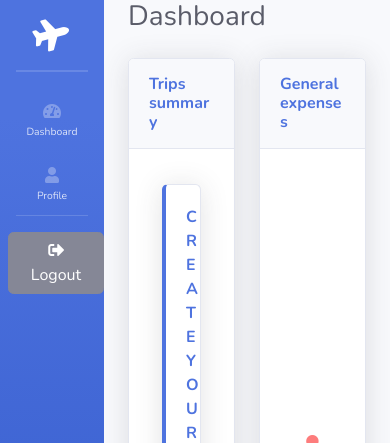
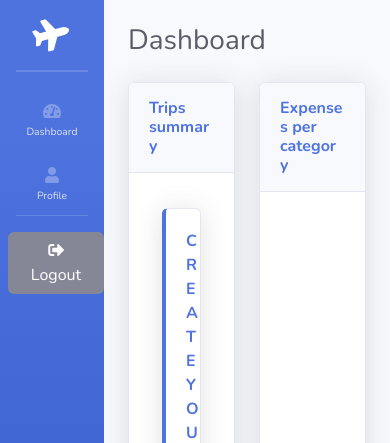
Before and after one commit to AntoineLBT/travel_budget, a Django app: page /dashboard in a window 390 px wide. Shown: the top 443 px of the page. Run offline with Django 4.2, Linux system fonts and the light colour scheme; the visitor is signed in with stand-in values (Sample User, id 1); some libraries are stand-ins or nearby versions.

Commit message:
quick ux enhancement

```diff
--- a/www/templates/dashboard.html
+++ b/www/templates/dashboard.html
@@ -3,7 +3,7 @@
 
 {% block body %}
 <!-- Page Heading -->
-<div class="d-sm-flex align-items-center justify-content-between mb-4">
+<div class="d-sm-flex align-items-center justify-content-between mb-4 mt-4">
     <h1 class="h3 mb-0 text-gray-800">Dashboard</h1>
 </div>
 
@@ -23,7 +23,7 @@
                                 <b>{{ trip.name }}</b><br>
                                 starting : {{ trip.start_date }}<br>
                                 ending : {{ trip.end_date }}<br>
-                                Total expenses : {{ trip.total_expenses }}<br>
+                                Total expenses : {{ trip.total_expenses }}€<br>
                             </div>
                             <div class="col-auto">
                                 <a href="#" class="btn btn-success btn-icon-split">
@@ -88,7 +88,7 @@
     <div class="col-6">
         <div class="card shadow mb-4">
             <div class="card-header py-3">
-                <h6 class="m-0 font-weight-bold text-primary">General expenses</h6>
+                <h6 class="m-0 font-weight-bold text-primary">Expenses per category</h6>
             </div>
             <div class="card-body">
                 <div class="chart-pie pt-4 pb-2"><div class="chartjs-size-monitor"><div class="chartjs-size-monitor-expand"><div class=""></div></div><div class="chartjs-size-monitor-shrink"><div class=""></div></div></div>
--- a/www/templates/profile.html
+++ b/www/templates/profile.html
@@ -2,7 +2,7 @@
 
 {% block body %}
 <!-- Page Heading -->
-<div class="d-sm-flex align-items-center justify-content-between mb-4">
+<div class="d-sm-flex align-items-center justify-content-between mb-4 mt-4">
     <h1 class="h3 mb-0 text-gray-800">Profile</h1>
 </div>
 Profile of {{ request.user }}
```
